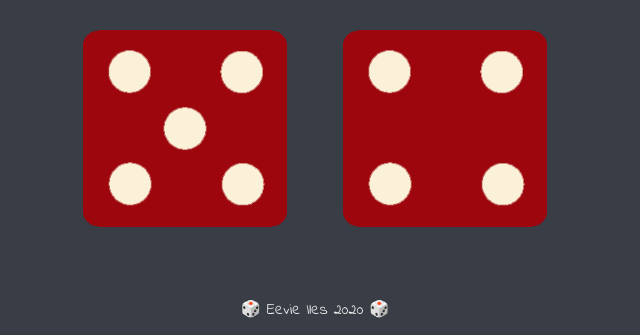
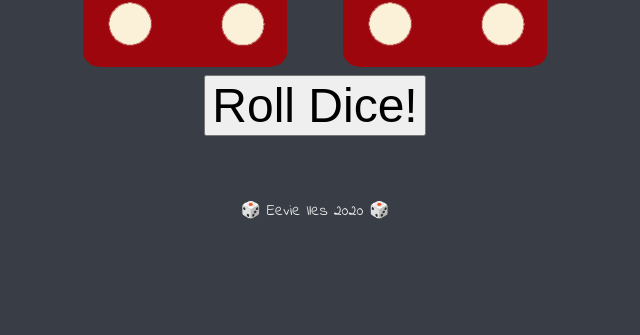
Before and after one commit to Dagzy/workWithHolly, a plain HTML site: page diceeGame-master/index.html in a window 1280 px wide. Shown: the part 465-800 px from the top of the page, without its empty margins (325-965 px from the left). Drawn offline with Linux system fonts and the light colour scheme.

Commit message:
added button to initialize game

```diff
--- a/diceeGame-master/index.html
+++ b/diceeGame-master/index.html
@@ -23,7 +23,9 @@
       </div>
 
     </div>
-
+    <div class="btn-container">
+      <button class="btn" onclick="playGame()">Roll Dice!</button>
+    </div>
 <script type="text/javascript" src="index.js"></script>
   </body>
 
--- a/diceeGame-master/index.js
+++ b/diceeGame-master/index.js
@@ -1,3 +1,15 @@
+function playGame(){
+// winner code
+let player1 = rollPlayerOne();
+let player2 = rollPlayerTwo();
+if (player1 > player2){
+  document.getElementById("header").innerHTML = "Player One Wins!";
+}else if (player1 < player2){
+  document.getElementById("header").innerHTML = "Player Two Wins!";
+}else{
+   document.getElementById("header").innerHTML = "It's a draw!";
+ }
+}
 function rollPlayerOne() {
   // Player Two Dice
   var playerOneRoll = Math.floor(Math.random() * 6) + 1;
@@ -56,13 +68,3 @@ function rollPlayerTwo() {
   }
   return playerTwoRoll;
 }
-// winner code
-let player1 = rollPlayerOne();
-let player2 = rollPlayerTwo();
-if (player1 > player2){
-  document.getElementById("header").innerHTML = "Player One Wins!";
-}else if (player1 < player2){
-  document.getElementById("header").innerHTML = "Player Two Wins!";
-}else{
-   document.getElementById("header").innerHTML = "It's a draw!";
- }
--- a/diceeGame-master/styles.css
+++ b/diceeGame-master/styles.css
@@ -39,3 +39,9 @@ footer {
   font-family: 'Indie Flower', cursive;
 
 }
+.btn-container{
+  text-align: center;
+}
+.btn{
+  font-size: 3em;
+}
```
